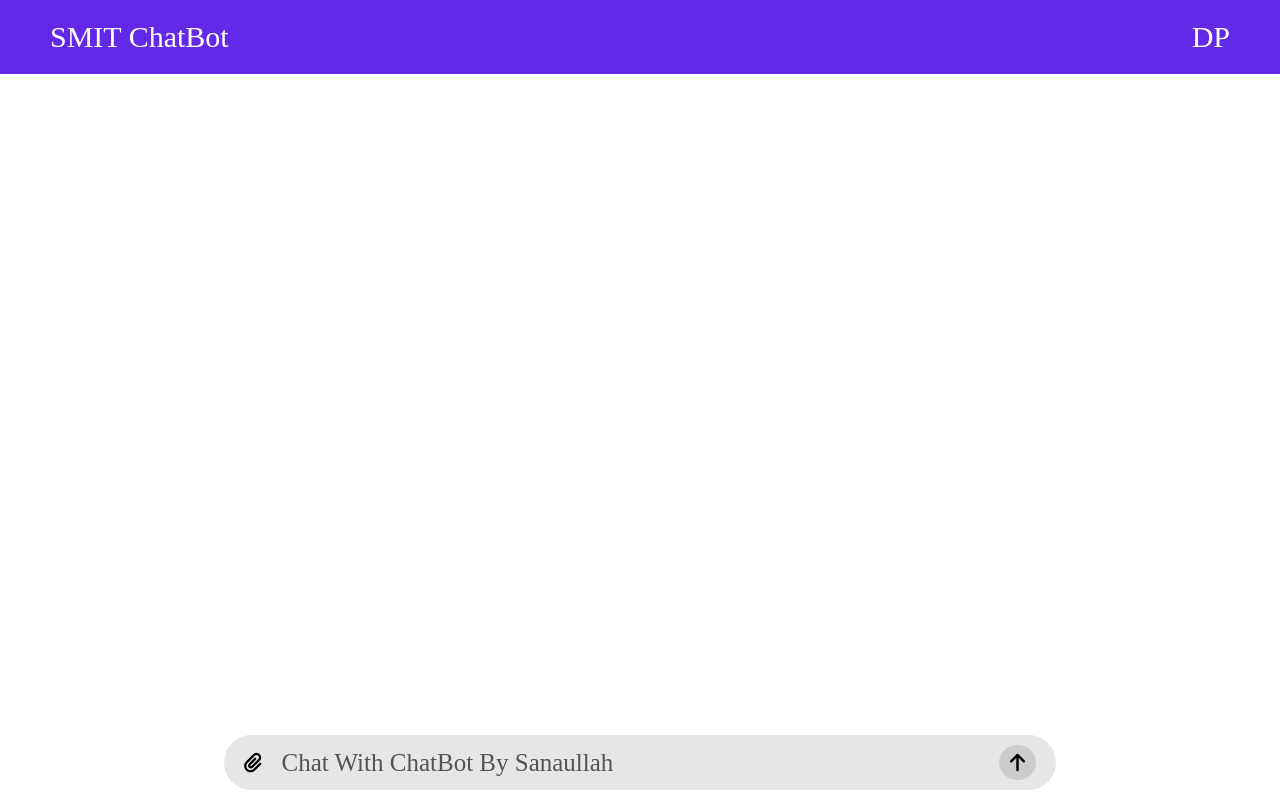
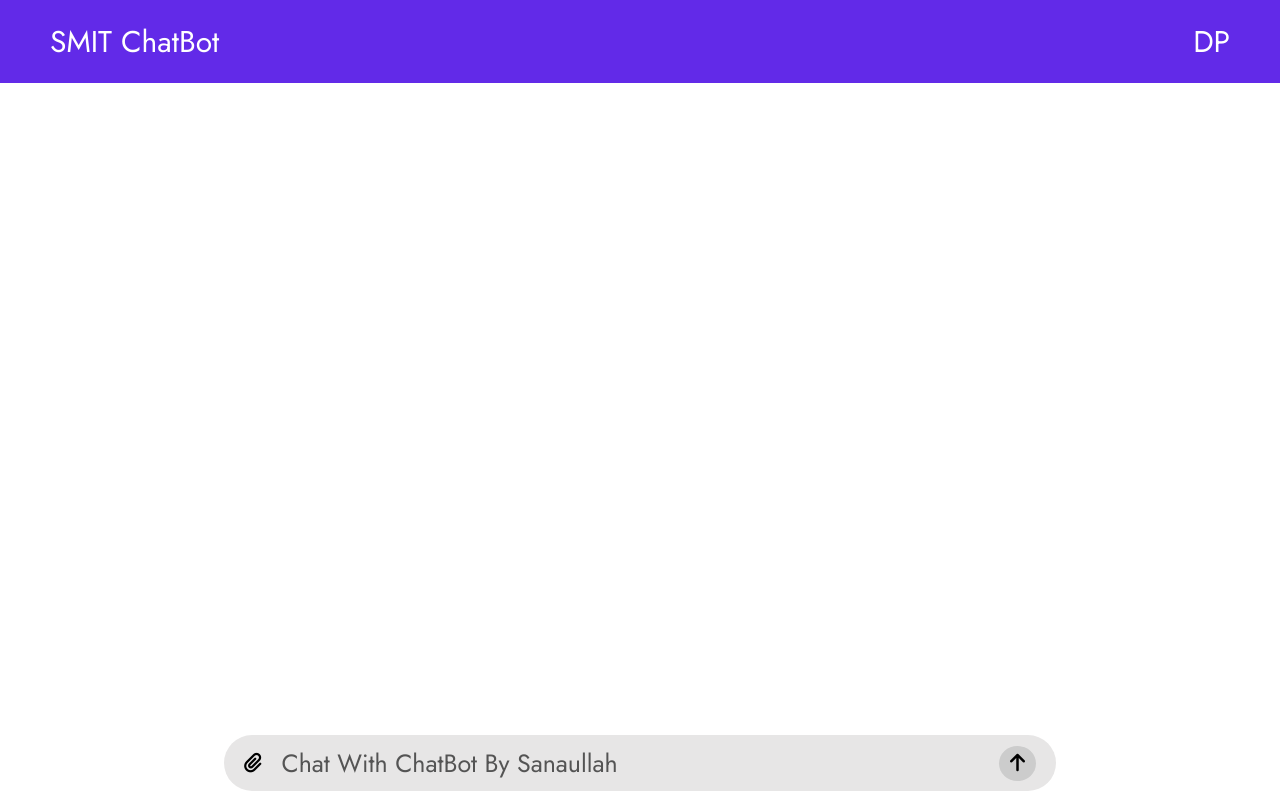
Before and after one commit to Sanaullah-Solangi/chatBox, a plain HTML site: page index.html in a window 1280 px wide. Drawn offline with Linux system fonts and the light colour scheme.

Commit message:
jost font family is embed by google fonts

```diff
--- a/assets/style.css
+++ b/assets/style.css
@@ -6,7 +6,7 @@
   box-sizing: border-box;
   text-decoration: none;
   scroll-behavior: smooth;
-  font-family: jost;
+  font-family: "Jost", sans-serif;
   list-style: none;
   text-transform: capitalize;
 }
--- a/index.html
+++ b/index.html
@@ -12,6 +12,12 @@
       integrity="sha512-SnH5WK+bZxgPHs44uWIX+LLJAJ9/2PkPKZ5QiAj6Ta86w+fsb2TkcmfRyVX3pBnMFcV7oQPJkl9QevSCWr3W6A=="
       crossorigin="anonymous"
       referrerpolicy="no-referrer"
+    />
+    <link rel="preconnect" href="https://fonts.googleapis.com" />
+    <link rel="preconnect" href="https://fonts.gstatic.com" crossorigin />
+    <link
+      href="https://fonts.googleapis.com/css2?family=Jost:ital,wght@0,100..900;1,100..900&display=swap"
+      rel="stylesheet"
     />
   </head>
   <body>
```
